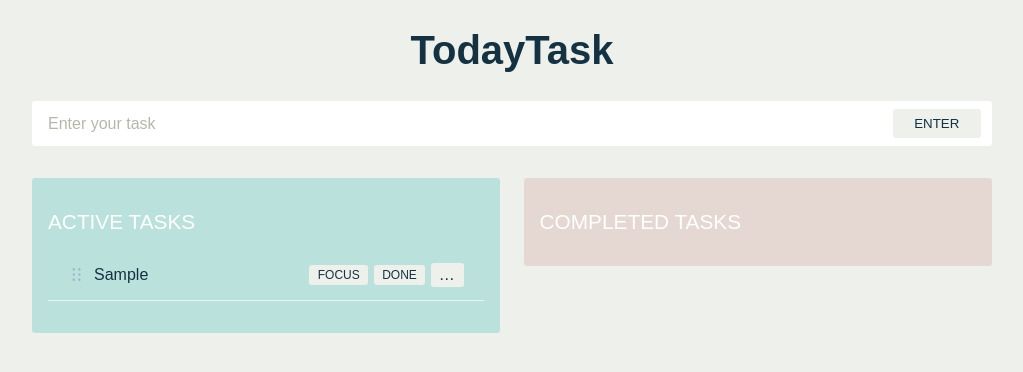
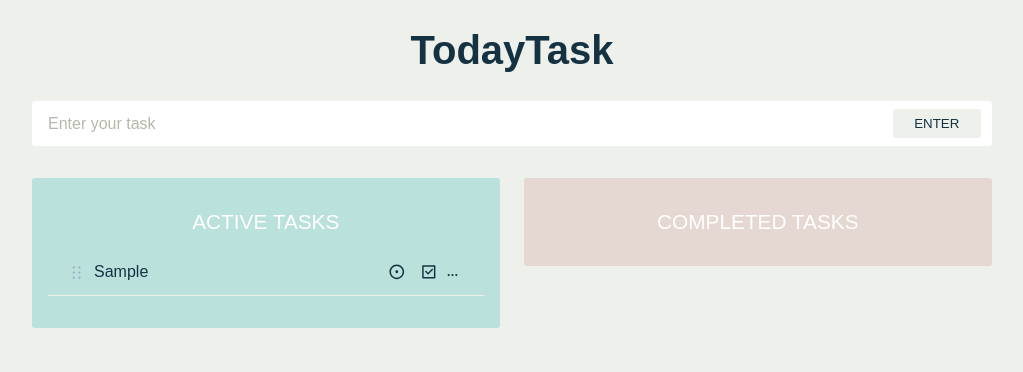
Before and after one commit to SutheeDev/TodayTask, a React (Vite) app in the folder client/: page / in a window 1280 px wide. Both pictures are taken after typing "Sample" into the empty fields and a click on the button "ENTER". Shown: the top 372 px of the page, without its empty margins (128-1151 px from the left). Built offline with nearby package versions, Linux system fonts and the light colour scheme.

Commit message:
Add Focus & Carried Over sections

```diff
--- a/client/src/components/SingleTask.tsx
+++ b/client/src/components/SingleTask.tsx
@@ -7,6 +7,11 @@ import {
   RiDeleteBinLine,
   RiTimeLine,
   RiCloseCircleLine,
+  RiArrowGoBackLine,
+  RiFocusLine,
+  RiFocusFill,
+  RiCheckboxLine,
+  RiCheckboxFill,
 } from "react-icons/ri";
 import { Draggable, DraggableProvided } from "react-beautiful-dnd";
 
@@ -22,6 +27,7 @@ interface Props {
   onDelete?: (id: number) => void;
   onAbandon?: (id: number) => void;
   onCarryOver?: (id: number) => void;
+  onRestore?: (id: number) => void;
   onEdit?: (id: number, newTask: string, newDescription?: string) => void;
 }
 
@@ -35,6 +41,7 @@ const SingleTask: React.FC<Props> = ({
   onDelete,
   onAbandon,
   onCarryOver,
+  onRestore,
   onEdit,
 }) => {
   const [isEditing, setIsEditing] = useState(false);
@@ -86,9 +93,10 @@ const SingleTask: React.FC<Props> = ({
 
   const isFocusedSection = section === "focused";
   const isCompleted = section === "completed";
-  const showDragHandle = section === "active" || section === "carried-over";
+  const isCarriedOver = section === "carried-over";
+  const showDragHandle = section === "active" || section === "carried-over" || section === "completed";
   const showFocusBtn = !isCompleted;
-  const showCompleteBtn = !isCompleted;
+  const showCompleteBtn = true;
 
   const renderContent = (dragHandleProps?: DraggableProvided["dragHandleProps"]) => (
     <form
@@ -111,6 +119,21 @@ const SingleTask: React.FC<Props> = ({
             className="single__task--text edit__input"
             onChange={(e) => setEditTask(e.target.value)}
           />
+          {isExpanded && (
+            <textarea
+              ref={textareaRef}
+              className="edit__description"
+              placeholder="Add a description (optional)"
+              value={editDescription}
+              onChange={(e) => setEditDescription(e.target.value)}
+              onKeyDown={(e) => {
+                if (e.key === "Enter") {
+                  e.preventDefault();
+                  handleEditSubmit(e);
+                }
+              }}
+            />
+          )}
         </div>
       ) : (
         <div className="single__task--content">
@@ -129,6 +152,9 @@ const SingleTask: React.FC<Props> = ({
               </span>
             )}
           </div>
+          {task.description && isExpanded && (
+            <div className="single__task--description">{task.description}</div>
+          )}
         </div>
       )}
 
@@ -144,38 +170,35 @@ const SingleTask: React.FC<Props> = ({
         )}
 
         {showFocusBtn && (
-          <button
-            type="button"
-            className={`task-btn${isFocusedSection ? " task-btn--focused" : ""}`}
+          <span
+            className={`icon task-icon task-icon--focus${isFocusedSection ? " active" : ""}`}
             onClick={() =>
               isFocusedSection
                 ? onUnfocus?.(task.id)
                 : onFocus?.(task.id)
             }
           >
-            Focus
-          </button>
+            {isFocusedSection ? <RiFocusFill /> : <RiFocusLine />}
+          </span>
         )}
 
         {showCompleteBtn && (
-          <button
-            type="button"
-            className="task-btn"
+          <span
+            className={`icon task-icon task-icon--complete${isCompleted ? " active" : ""}`}
             onClick={() => onComplete?.(task.id)}
           >
-            Done
-          </button>
+            {isCompleted ? <RiCheckboxFill /> : <RiCheckboxLine />}
+          </span>
         )}
 
         {/* Overflow menu */}
         <div className="overflow-menu-wrapper" ref={menuRef}>
-          <button
-            type="button"
-            className="task-btn overflow-trigger"
+          <span
+            className="overflow-trigger"
             onClick={() => setMenuOpen(!menuOpen)}
           >
             &hellip;
-          </button>
+          </span>
           {menuOpen && (
             <div className="overflow-menu">
               <button
@@ -187,6 +210,18 @@ const SingleTask: React.FC<Props> = ({
               </button>
               {!isCompleted && (
                 <>
+                  {isCarriedOver ? (
+                    <button
+                      type="button"
+                      className="overflow-menu__item"
+                      onClick={() => {
+                        onRestore?.(task.id);
+                        setMenuOpen(false);
+                      }}
+                    >
+                      <RiArrowGoBackLine /> Move to active
+                    </button>
+                  ) : (
                     <button
                       type="button"
                       className="overflow-menu__item"
@@ -197,6 +232,7 @@ const SingleTask: React.FC<Props> = ({
                     >
                       <RiTimeLine /> Carry over
                     </button>
+                  )}
                   <button
                     type="button"
                     className="overflow-menu__item"
@@ -223,31 +259,11 @@ const SingleTask: React.FC<Props> = ({
           )}
         </div>
       </div>
-
-      {/* Description area */}
-      {isEditing && isExpanded && (
-        <textarea
-          ref={textareaRef}
-          className="edit__description"
-          placeholder="Add a description (optional)"
-          value={editDescription}
-          onChange={(e) => setEditDescription(e.target.value)}
-          onKeyDown={(e) => {
-            if (e.key === "Enter") {
-              e.preventDefault();
-              handleEditSubmit(e);
-            }
-          }}
-        />
-      )}
-      {!isEditing && task.description && isExpanded && (
-        <div className="single__task--description">{task.description}</div>
-      )}
     </form>
   );
 
-  // Focused and completed tasks are NOT wrapped in Draggable
-  if (section === "focused" || section === "completed") {
+  // Only focused tasks are NOT wrapped in Draggable
+  if (section === "focused") {
     return renderContent();
   }
 
--- a/client/src/components/TaskList.tsx
+++ b/client/src/components/TaskList.tsx
@@ -13,8 +13,10 @@ interface Props {
   onDelete: (id: number, fromCompleted?: boolean) => void;
   onAbandon: (id: number) => void;
   onCarryOver: (id: number) => void;
+  onRestore: (id: number) => void;
   onEdit: (id: number, newTask: string, newDescription?: string) => void;
   onEditCompleted: (id: number, newTask: string, newDescription?: string) => void;
+  onUncomplete: (id: number) => void;
 }
 
 const TaskList: React.FC<Props> = ({
@@ -26,8 +28,10 @@ const TaskList: React.FC<Props> = ({
   onDelete,
   onAbandon,
   onCarryOver,
+  onRestore,
   onEdit,
   onEditCompleted,
+  onUncomplete,
 }) => {
   const focusedTasks = allTask.filter((t) => t.isFocused && !t.isCarriedOver);
   const activeTasks = allTask.filter((t) => !t.isFocused && !t.isCarriedOver);
@@ -90,7 +94,13 @@ const TaskList: React.FC<Props> = ({
 
         {/* Carry-over section */}
         {carriedOverTasks.length > 0 && (
-          <div className="tasks carryover-section">
+          <Droppable droppableId="CarriedOverList">
+            {(provided) => (
+              <div
+                className="tasks carryover-section"
+                ref={provided.innerRef}
+                {...provided.droppableProps}
+              >
                 <span className="allTask__heading">carried over</span>
                 {carriedOverTasks.map((eachTask, index) => (
                   <SingleTask
@@ -104,10 +114,14 @@ const TaskList: React.FC<Props> = ({
                     onDelete={(id) => onDelete(id)}
                     onAbandon={onAbandon}
                     onCarryOver={onCarryOver}
+                    onRestore={onRestore}
                     onEdit={onEdit}
                   />
                 ))}
+                {provided.placeholder}
               </div>
+            )}
+          </Droppable>
         )}
       </div>
 
@@ -128,6 +142,7 @@ const TaskList: React.FC<Props> = ({
                 key={eachTask.id}
                 task={eachTask}
                 section="completed"
+                onComplete={onUncomplete}
                 onDelete={(id) => onDelete(id, true)}
                 onEdit={onEditCompleted}
               />
--- a/client/src/index.css
+++ b/client/src/index.css
@@ -187,6 +187,7 @@ body {
   text-transform: uppercase;
   font-size: 1.3rem;
   color: var(--white);
+  text-align: center;
 }
 .completed {
   background-color: var(--light-coral);
@@ -214,7 +215,7 @@ body {
 .single__task {
   display: flex;
   flex-wrap: wrap;
-  align-items: center;
+  align-items: flex-start;
   width: 100%;
   padding: 0.8em 1.2em 0.8em 1.2em;
   margin-top: 1em;
@@ -273,13 +274,29 @@ body {
 .task-btn:active {
   transform: scale(0.95);
 }
-.task-btn--focused {
-  background-color: var(--dark-blue);
-  color: var(--white);
+/* --- Task icons (Focus / Complete) --- */
+.task-icon {
+  font-size: 1.1rem;
+  cursor: pointer;
+  transition: color 0.2s ease;
 }
-.task-btn--focused:hover {
-  background-color: var(--dark-blue);
-  opacity: 0.9;
+.task-icon--focus {
+  color: var(--dark-blue);
+}
+.task-icon--focus:hover {
+  color: var(--focus-gold-dark);
+}
+.task-icon--focus.active {
+  color: #b8860b;
+}
+.task-icon--complete {
+  color: var(--dark-blue);
+}
+.task-icon--complete:hover {
+  color: #16a34a;
+}
+.task-icon--complete.active {
+  color: #16a34a;
 }
 
 /* --- Drag handle --- */
@@ -299,12 +316,24 @@ body {
 /* --- Overflow menu --- */
 .overflow-menu-wrapper {
   position: relative;
+  display: flex;
+  align-items: center;
 }
 .overflow-trigger {
-  font-size: 1rem;
-  letter-spacing: 0.1em;
-  padding: 0.25em 0.5em;
+  display: flex;
+  align-items: center;
+  justify-content: center;
+  font-size: 0.75rem;
+  letter-spacing: 0.2em;
+  font-weight: bold;
+  padding: 0 0.3em;
   line-height: 1;
+  cursor: pointer;
+  color: var(--dark-blue);
+  transition: color 0.2s ease;
+}
+.overflow-trigger:hover {
+  color: var(--grey-400);
 }
 .overflow-menu {
   position: absolute;
@@ -396,7 +425,6 @@ body {
   color: var(--grey-500);
   margin-top: 0.6em;
   white-space: pre-wrap;
-  flex-basis: 100%;
 }
 .desc-toggle {
   display: inline-flex;
@@ -411,7 +439,6 @@ body {
   transform: rotate(180deg);
 }
 .edit__description {
-  flex-basis: 100%;
   border-radius: 3px;
   padding: 0.4em 0.5em;
   font-size: 0.85rem;
```
Also changed, not shown: client/src/App.tsx (+42 -6 lines). Lines whose indentation alone changed are shown as unchanged.
